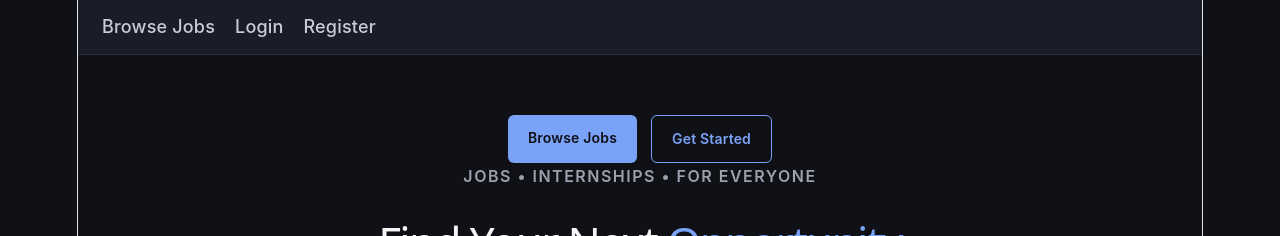
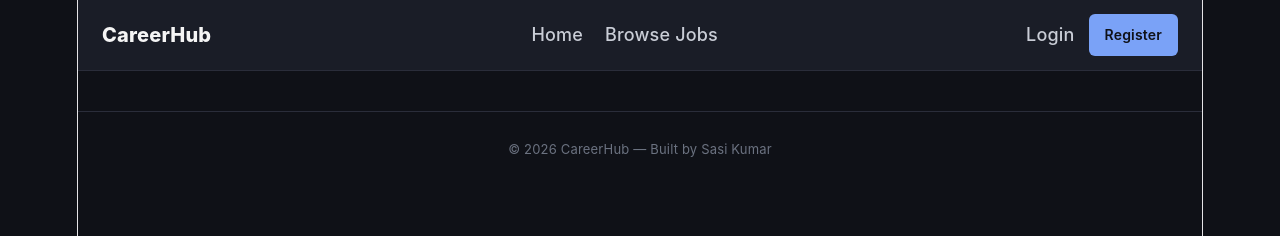
Before and after one commit to SASIKUMAR-109/mern-job-portal, a React app in the folder frontend/: page / in a window 1280 px wide. Shown: the top 236 px of the page. Built offline with nearby package versions, Linux system fonts and the light colour scheme; no server answers; the HTML template or start-up script is replaced by a standard one.

Commit message:
Add register-to-login redirect on duplicate email, restructure navbar layout

```diff
--- a/frontend/src/App.css
+++ b/frontend/src/App.css
@@ -22,11 +22,31 @@ a:hover {
 .navbar {
   display: flex;
   align-items: center;
-  gap: 20px;
+  justify-content: space-between;
   padding: 14px 24px;
   background-color: #1a1d27;
   border-bottom: 1px solid #2a2d3a;
   flex-wrap: wrap;
+  gap: 12px;
+}
+
+.navbar-center {
+  display: flex;
+  align-items: center;
+  gap: 22px;
+  flex-wrap: wrap;
+}
+
+.navbar-right {
+  display: flex;
+  align-items: center;
+  gap: 14px;
+}
+
+.navbar-username {
+  color: #c9cdd6;
+  font-weight: 500;
+  font-size: 14px;
 }
 
 .nav-link {
@@ -36,6 +56,43 @@ a:hover {
 
 .nav-link:hover {
   color: #7aa2f7;
+}
+
+.brand {
+  font-size: 20px;
+  font-weight: 800;
+  color: #f5f5f5;
+  margin-right: 12px;
+}
+
+.brand:hover {
+  text-decoration: none;
+  color: #f5f5f5;
+}
+
+a.btn {
+  display: inline-block;
+  padding: 8px 16px;
+  border-radius: 6px;
+  background-color: #7aa2f7;
+  color: #0f1117;
+  font-weight: 600;
+  font-size: 14px;
+}
+
+a.btn:hover {
+  opacity: 0.85;
+  text-decoration: none;
+}
+
+/* Footer */
+.site-footer {
+  border-top: 1px solid #2a2d3a;
+  padding: 24px;
+  text-align: center;
+  color: #6b7280;
+  font-size: 13px;
+  margin-top: 40px;
 }
 
 /* Buttons */
--- a/frontend/src/App.jsx
+++ b/frontend/src/App.jsx
@@ -9,6 +9,7 @@ import { MyApplications } from "./pages/MyApplication";
 import { MyPostedJobs } from "./pages/MyPostedJobs";
 import { BrowseJobs } from "./pages/BrowseJobs";
 import { Home } from "./pages/Home";
+import { Footer } from "./components/Footer";
 import "./App.css";
 
 function App() {
@@ -16,6 +17,7 @@ function App() {
     <AuthProvider>
       <BrowserRouter>
         <Navbar />
+        <Footer/>
         <Routes>
           <Route path="/" element={<Home />} />
 
--- /dev/null
+++ b/frontend/src/components/Footer.jsx
@@ -0,0 +1,7 @@
+export const Footer = () => {
+  return (
+    <footer className="site-footer">
+      <p>© 2026 CareerHub — Built by Sasi Kumar</p>
+    </footer>
+  );
+};
--- a/frontend/src/components/Navbar.jsx
+++ b/frontend/src/components/Navbar.jsx
@@ -8,15 +8,23 @@ export const Navbar = () => {
 
   return (
     <nav className="navbar">
-      <Link className="nav-link" to="/jobs">Browse Jobs</Link>
-      {!user && <Link className="nav-link" to="/login">Login</Link>}
-      {!user && <Link className="nav-link" to="/register">Register</Link>}
-      {user && <button className="btn btn-outline" onClick={logout}>Logout</button>}
-      {user && user.role === 'admin' && <Link className="nav-link" to="/admin/review">Review Queue</Link>}
-      {user && user.role === 'user' && <Link className="nav-link" to="/my-applications">MyApplication</Link>}
-      {user && user.role === 'user' && <Link className="nav-link" to="/post-job">Post a Job</Link>}
-      {user && user.role === 'company' && <Link className="nav-link" to="/post-job">Post a Job</Link>}
-      {user && user.role === 'company' && <Link className="nav-link" to="/my-posted-jobs">My Posted Jobs</Link>}
+      <Link className="brand" to="/">CareerHub</Link>
+
+      <div className="navbar-center">
+        <Link className="nav-link" to="/">Home</Link>
+        <Link className="nav-link" to="/jobs">Browse Jobs</Link>
+        {user && user.role === 'admin' && <Link className="nav-link" to="/admin/review">Review Queue</Link>}
+        {user && user.role === 'user' && <Link className="nav-link" to="/my-applications">My Applications</Link>}
+        {user && (user.role === 'user' || user.role === 'company') && <Link className="nav-link" to="/post-job">Post a Job</Link>}
+        {user && user.role === 'company' && <Link className="nav-link" to="/my-posted-jobs">My Posted Jobs</Link>}
+      </div>
+
+      <div className="navbar-right">
+        {!user && <Link className="nav-link" to="/login">Login</Link>}
+        {!user && <Link className="btn" to="/register">Register</Link>}
+        {user && <span className="navbar-username">Hi, {user.name}</span>}
+        {user && <button className="btn btn-outline" onClick={logout}>Logout</button>}
+      </div>
     </nav>
   )
 };
--- a/frontend/src/pages/Register.jsx
+++ b/frontend/src/pages/Register.jsx
@@ -16,8 +16,12 @@ export const Register = () => {
       const data = await apiRequest("/auth/register", "POST", { name, email, password, role });
       navigate("/login");
     } catch (error) {
-      setError(error.message);
-    }
+      if (error.message === "Email already exists") {
+          navigate("/login");
+  } else {
+    setError(error.message);
+  }
+}
   };
 
   return (
```
